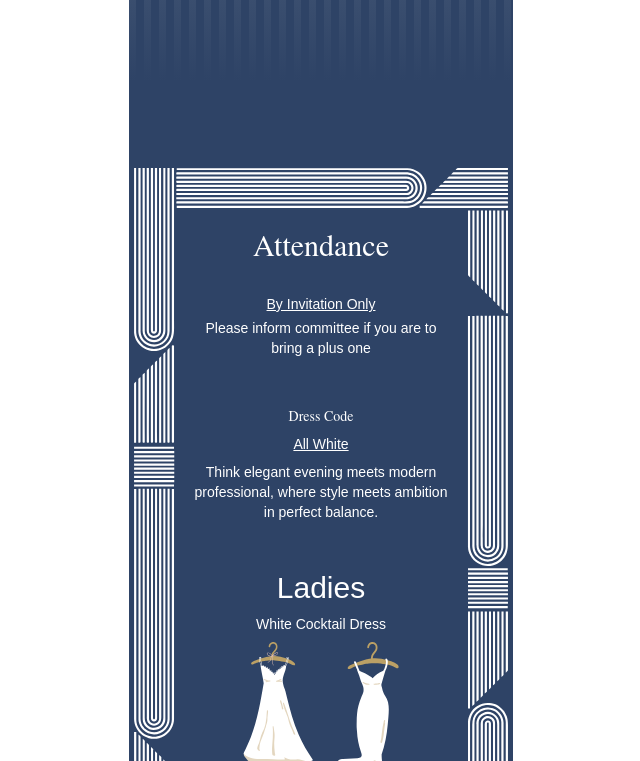
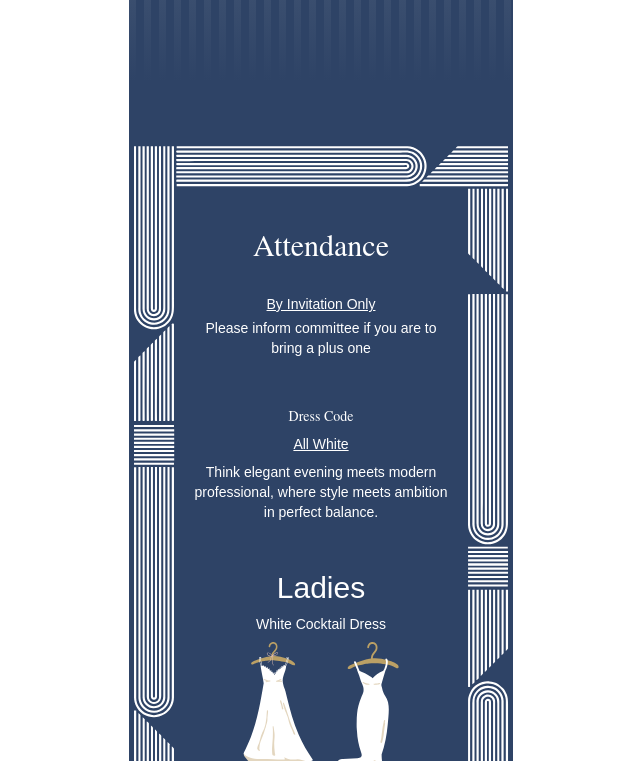
Before and after one commit to AisFarhanFreelance/market-maestro-society-invitation, a Next.js app: page /main in a window 1280 px wide. Shown: the part 1519-2280 px from the top of the page, without its empty margins (319-959 px from the left). Built offline with nearby package versions, Linux system fonts and the light colour scheme; a web font is replaced by a local one.

Commit message:
feat: change border attendance + link to rsvp

```diff
--- a/src/components/attendance/attendance.tsx
+++ b/src/components/attendance/attendance.tsx
@@ -10,7 +10,7 @@ const Attendance = () => {
     <div
       className="mx-1 min-h-screen bg-[#2E4366] bg-contain bg-center bg-no-repeat px-6 py-28"
       style={{
-        backgroundImage: 'url("/assets/images/attendance-border.svg")',
+        backgroundImage: 'url("/assets/images/attendance-border-2.svg")',
       }}
     >
       <div className="flex items-center justify-center text-center">
--- a/src/components/rsvp/reservation.tsx
+++ b/src/components/rsvp/reservation.tsx
@@ -1,4 +1,5 @@
 import Image from "next/image";
+import Link from "next/link";
 
 import Trumpet from "/public/assets/images/trumpet.svg";
 
@@ -36,9 +37,11 @@ const Reservation = () => {
         </div>
       </div>
       <div className="absolute bottom-[35%] z-10 flex w-full items-center justify-center">
-        <button className="rounded-full bg-white px-7 py-3.5 leading-[94%] text-[#2E4366] uppercase">
-          Reserve Your Position
-        </button>
+        <Link href="/rsvp">
+          <button className="rounded-full bg-white px-7 py-3.5 leading-[94%] text-[#2E4366] uppercase">
+            Reserve Your Position
+          </button>
+        </Link>
       </div>
     </div>
   );
```
Also changed, not shown: public/assets/images/attendance-border-2.svg (added).
